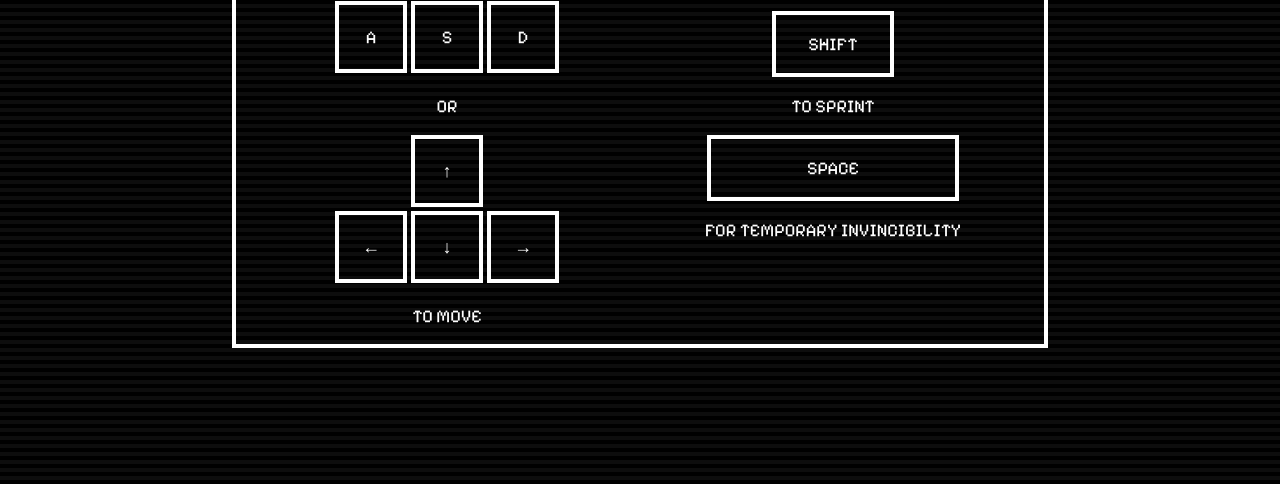
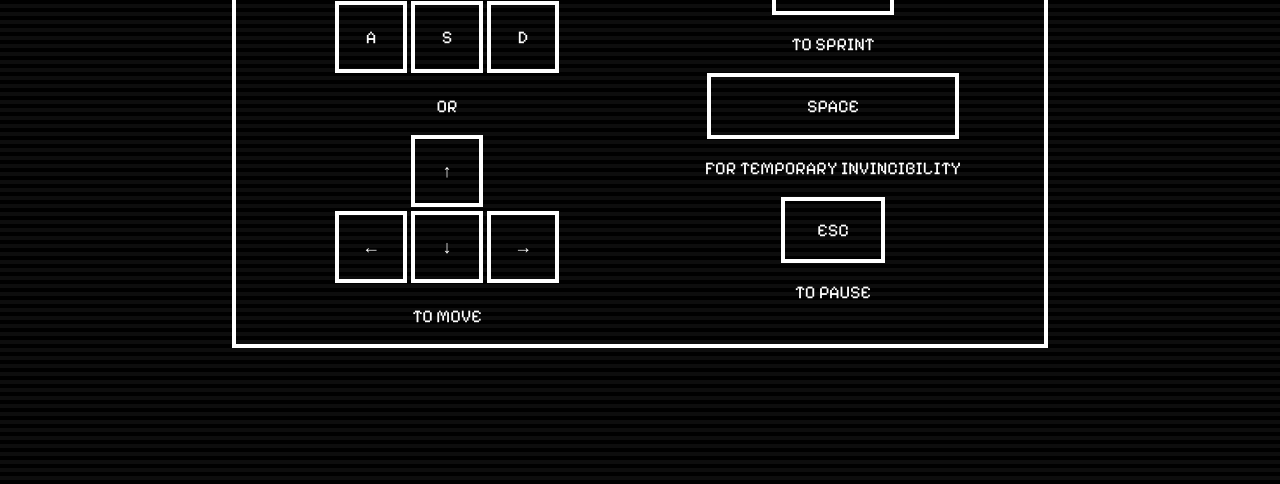
Before and after one commit to tyler-keller/line-dodge, a plain HTML site: page frontend/index.html in a window 1280 px wide. Both pictures are taken after a click on the button "HOW TO PLAY". Shown: the part 316-800 px from the top of the page. Drawn offline with Linux system fonts and the light colour scheme; a web font is replaced by a local one.

Commit message:
Added instructions to pause the game to tutorial

```diff
--- a/frontend/assets/css/linedodge.css
+++ b/frontend/assets/css/linedodge.css
@@ -226,6 +226,16 @@ button {
     gap: 4px;
 }
 
+.esc-container {
+    border: 4px solid white;
+    padding-left: 2rem;
+    padding-right: 2rem;
+    display: flex;
+    align-items: center;
+    justify-content: center;
+    gap: 4px;
+}
+
 .move-letter {
     font-size: x-large;
 }
--- a/frontend/index.html
+++ b/frontend/index.html
@@ -105,6 +105,10 @@
                         <p class="move-letter">SPACE</p>
                     </div>
                     <p>FOR TEMPORARY INVINCIBILITY</p>
+                    <div class="esc-container">
+                        <p class="move-letter">ESC</p>
+                    </div>
+                    <p>TO PAUSE</p>
                 </div>
             </div>
         </div>
```
